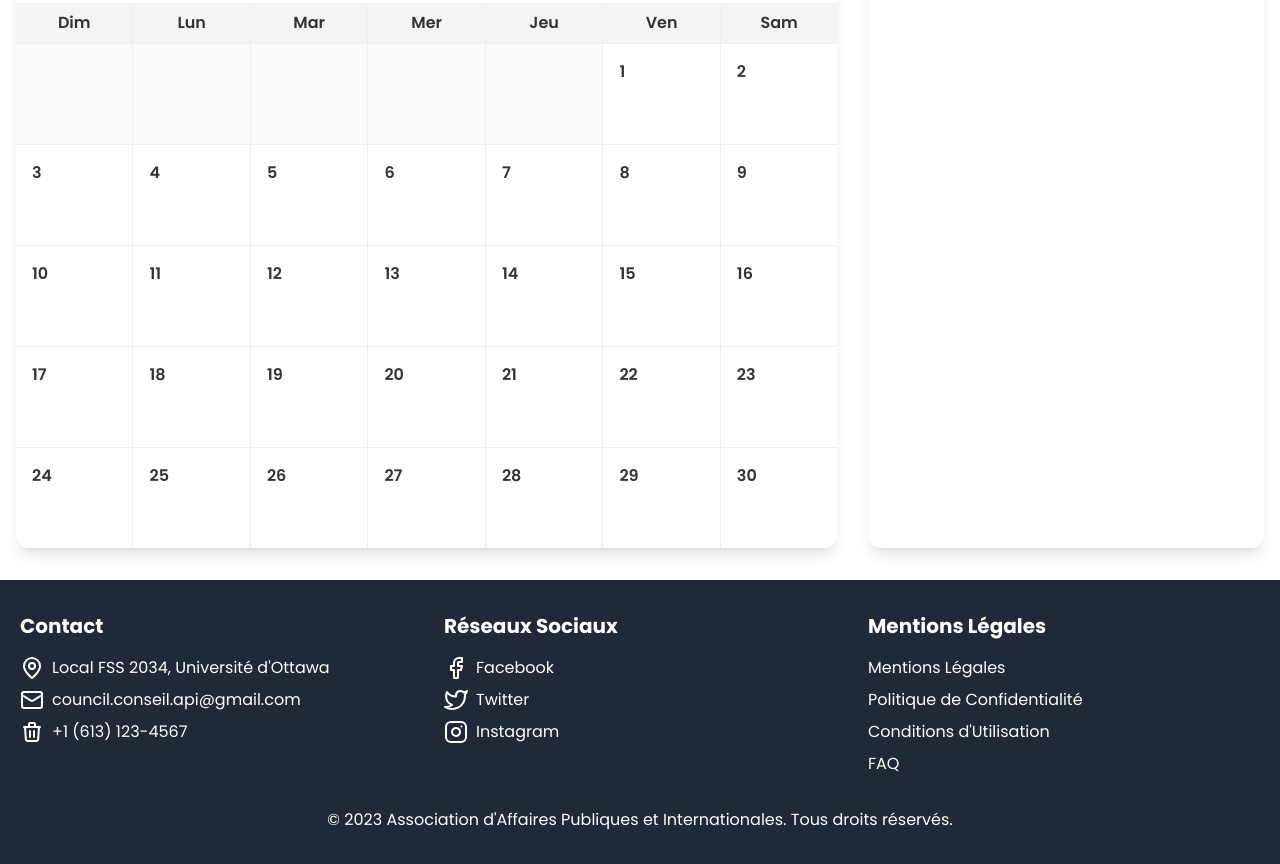
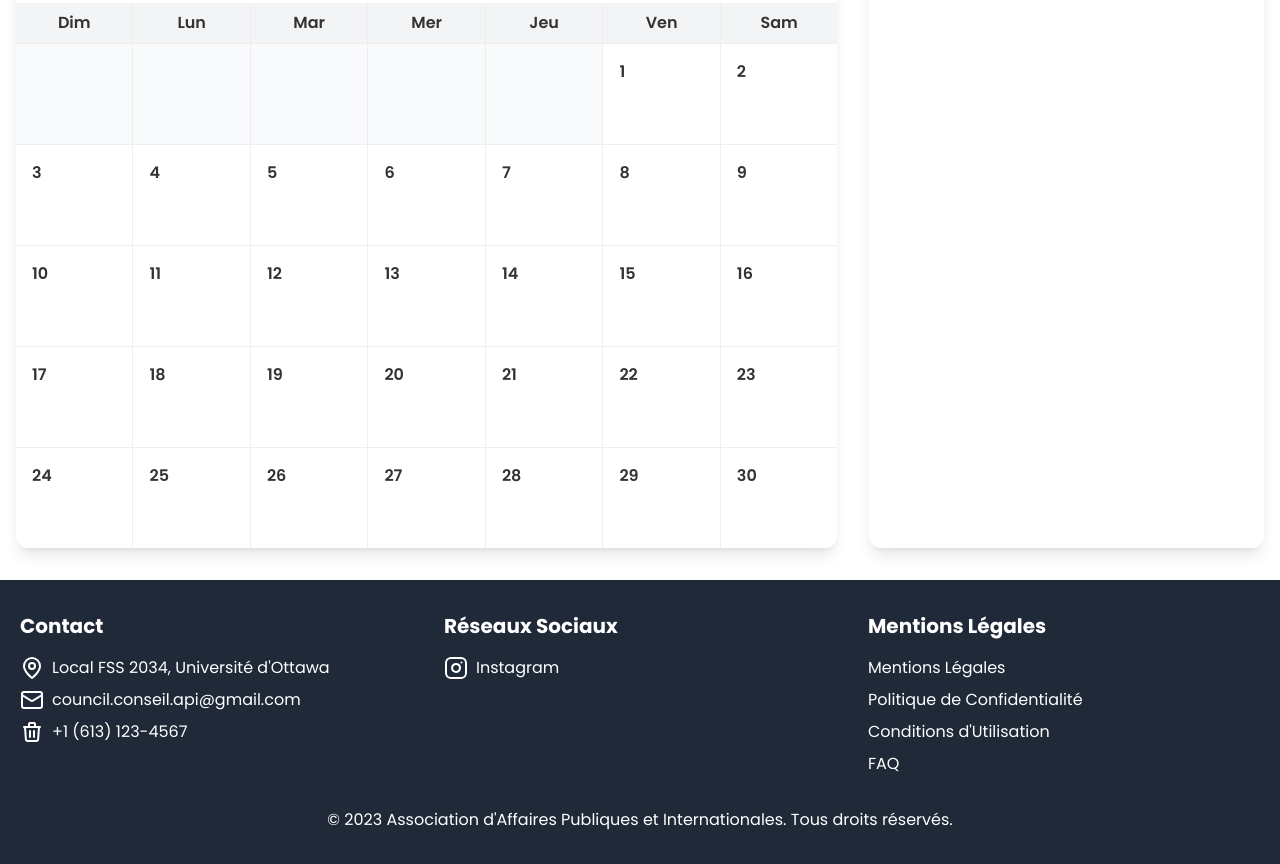
Before and after one commit to Gelo1960/association, a plain HTML site: page planning.html in a window 1280 px wide. Shown: the part 316-1180 px from the top of the page. Drawn offline with nearby package versions, Linux system fonts and the light colour scheme; files that its build step writes are made by us from their sources.

Commit message:
Update planning.html

```diff
--- a/planning.html
+++ b/planning.html
@@ -4,7 +4,7 @@
     <meta charset="UTF-8">
     <meta name="viewport" content="width=device-width, initial-scale=1.0">
     <title>Planning - AAPI</title>
-    <link rel="stylesheet" href="../assets/css/base/styles.css">
+    <link rel="stylesheet" href="styles.css">
     <link rel="stylesheet" href="transitions.css">
     <link href="https://fonts.googleapis.com/css2?family=Poppins:wght@400;500;600;700&display=swap" rel="stylesheet">
     <script src="https://cdn.tailwindcss.com"></script>
@@ -355,15 +355,8 @@
                     <div>
                         <h3 class="text-xl font-bold mb-4 animate-text" data-translate="social_networks">Réseaux Sociaux</h3>
                         <ul class="space-y-2">
-                            <li><a href="https://www.facebook.com/aapi" target="_blank" rel="noopener noreferrer" class="flex items-center text-white hover:text-accent-color">
-                                <svg xmlns="http://www.w3.org/2000/svg" class="mr-2" width="24" height="24" viewBox="0 0 24 24" fill="none" stroke="currentColor" stroke-width="2" stroke-linecap="round" stroke-linejoin="round"><path d="M18 2h-3a5 5 0 0 0-5 5v3H7v4h3v8h4v-8h3l1-4h-4V7a1 1 0 0 1 1-1h3z"/></svg>
-                                Facebook
-                            </a></li>
-                            <li><a href="https://twitter.com/aapi" target="_blank" rel="noopener noreferrer" class="flex items-center text-white hover:text-accent-color">
-                                <svg xmlns="http://www.w3.org/2000/svg" class="mr-2" width="24" height="24" viewBox="0 0 24 24" fill="none" stroke="currentColor" stroke-width="2" stroke-linecap="round" stroke-linejoin="round"><path d="M23 3a10.9 10.9 0 0 1-3.14 1.53 4.48 4.48 0 0 0-7.86 3v1A10.66 10.66 0 0 1 3 4s-4 9 5 13a11.64 11.64 0 0 1-7 2c9 5 20 0 20-11.5a4.5 4.5 0 0 0-.08-.83A7.72 7.72 0 0 0 23 3z"/></svg>
-                                Twitter
-                            </a></li>
-                            <li><a href="https://www.instagram.com/aapi" target="_blank" rel="noopener noreferrer" class="flex items-center text-white hover:text-accent-color">
+
+                            <li><a href="https://www.instagram.com/gspia_esapi/" target="_blank" rel="noopener noreferrer" class="flex items-center text-white hover:text-accent-color">
                                 <svg xmlns="http://www.w3.org/2000/svg" class="mr-2" width="24" height="24" viewBox="0 0 24 24" fill="none" stroke="currentColor" stroke-width="2" stroke-linecap="round" stroke-linejoin="round"><rect x="2" y="2" width="20" height="20" rx="5" ry="5"/><path d="M16 11.37A4 4 0 1 1 12.63 8 4 4 0 0 1 16 11.37z"/><line x1="17.5" y1="6.5" x2="17.51" y2="6.5"/></svg>
                                 Instagram
                             </a></li>
```
